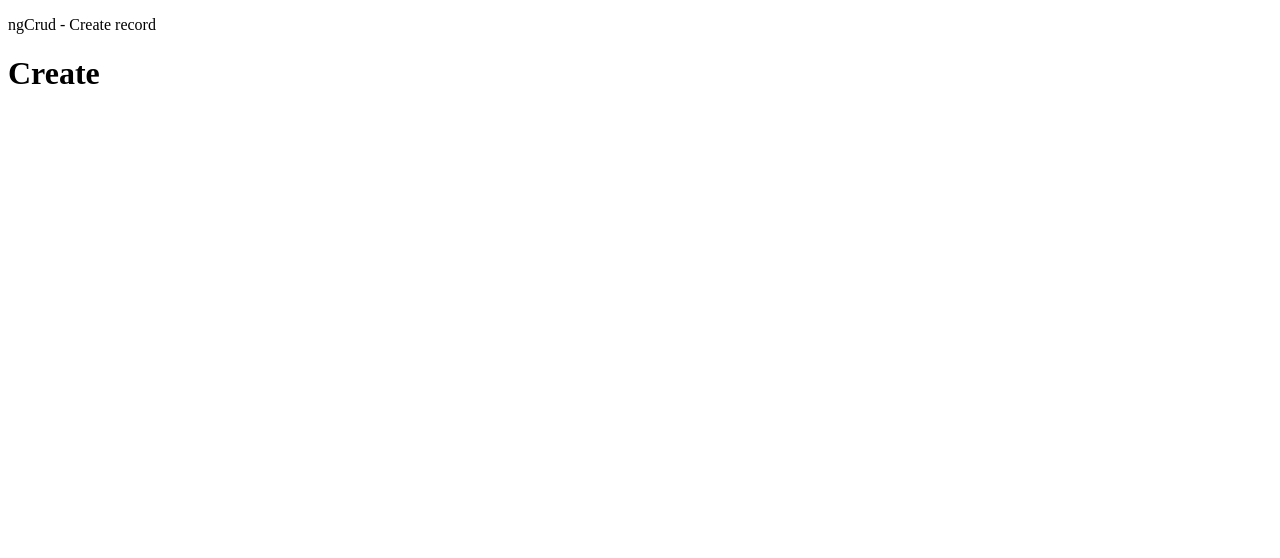
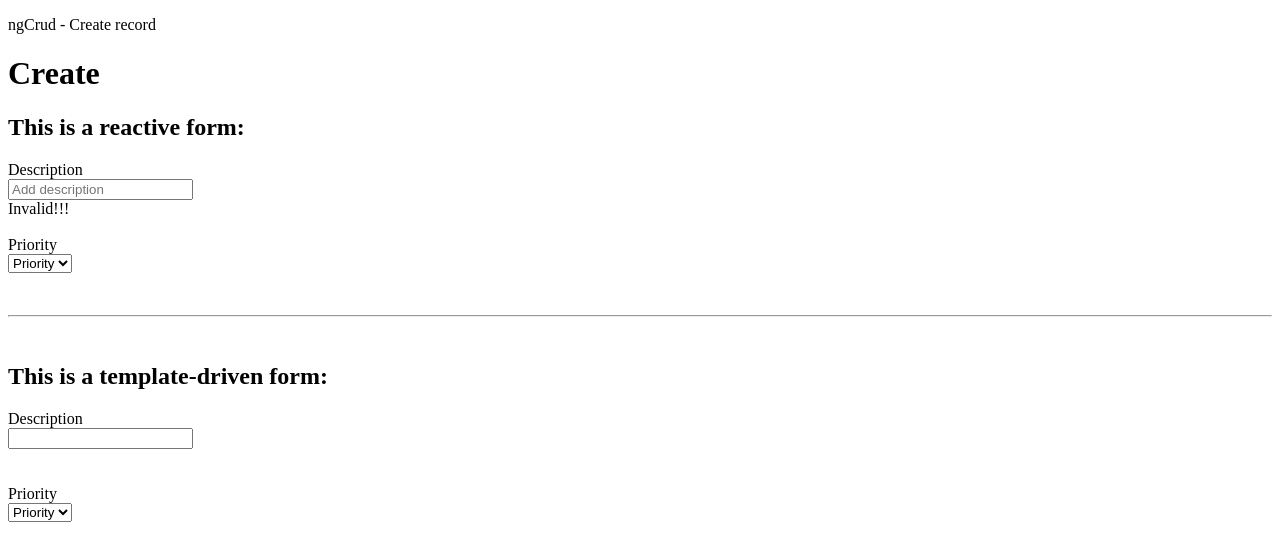
Before and after one commit to danielepaz404/ng-crud, an Angular app: page /create in a window 1280 px wide. Shown: the top 558 px of the page. Built offline with nearby package versions, Linux system fonts and the light colour scheme.

Commit message:
:sparkles: Add forms

```diff
--- a/package.json
+++ b/package.json
@@ -16,6 +16,7 @@
     "@angular/forms": "^20.0.0",
     "@angular/platform-browser": "^20.0.0",
     "@angular/router": "^20.0.0",
+    "angular-in-memory-web-api": "^0.20.0",
     "rxjs": "~7.8.0",
     "tslib": "^2.3.0"
   },
--- a/src/app/core/create/create.component.html
+++ b/src/app/core/create/create.component.html
@@ -1 +1,46 @@
 <h1>Create</h1>
+
+<h2> This is a reactive form: </h2>
+<form action="" [formGroup]="reactiveForm">
+    <label for="description">Description</label> <br>
+    <input type="text" name="description" id="description" placeholder="Add description" formControlName="description"><br>
+    @if(reactiveForm.get('description')?.invalid){
+        <span>Invalid!!!</span>
+    }
+
+    <br> <br>
+
+    <label for="priority">Priority</label> <br>
+    <select name="priority" id="priority" formControlName="priority">
+        <option value="" disabled>Priority</option>
+        <option value="1">Low</option>
+        <option value="2">Mid</option>
+        <option value="3">High</option>
+    </select>
+</form>
+
+<p>{{reactiveForm.get('description')?.value}}</p>
+
+<br>
+<hr>
+<br>
+
+<h2>This is a template-driven form:</h2>
+<form action="">
+    <label for="description_template">Description</label> <br>
+    <input type="text" name="description_template" id="description_template" [(ngModel)]="descriptionTemplateControl" #descriptionTemplate="ngModel" required minlength="4"><br>
+    @if(descriptionTemplate.invalid && (descriptionTemplate.dirty || descriptionTemplate.touched)){
+        <span>Invalid!!!!</span>
+    }
+    <br> <br>
+
+    <label for="priority_template">Priority</label> <br>
+    <select name="priority_template" id="priority_template" [(ngModel)]="priorityTemplateControl">
+        <option value="" disabled>Priority</option>
+        <option value="1">Low</option>
+        <option value="2">Mid</option>
+        <option value="3">High</option>
+    </select>
+</form>
+
+<p>{{descriptionTemplateControl}}</p>
--- a/src/app/core/create/create.component.ts
+++ b/src/app/core/create/create.component.ts
@@ -1,10 +1,22 @@
 import { Component } from "@angular/core";
+import { Form, FormBuilder, FormControl, FormGroup, FormsModule, ReactiveFormsModule, Validators } from "@angular/forms";
 
 @Component({
     selector: '',
     templateUrl: './create.component.html',
-    styleUrl: './create.component.scss'
+    styleUrl: './create.component.scss',
+    imports: [ReactiveFormsModule, FormsModule]
 })
 export class CreateComponent {
+    reactiveForm: FormGroup;
 
+    constructor(private formBuilder: FormBuilder){
+        this.reactiveForm = this.formBuilder.group({
+            description: ['',  [ Validators.required, Validators.minLength(4)]],
+            priority: ['']
+        });
+    }
+
+    descriptionTemplateControl = '';
+    priorityTemplateControl = '';
 }
```
Also changed, not shown: 1 other file (tests, documents, lock files or other folders).
